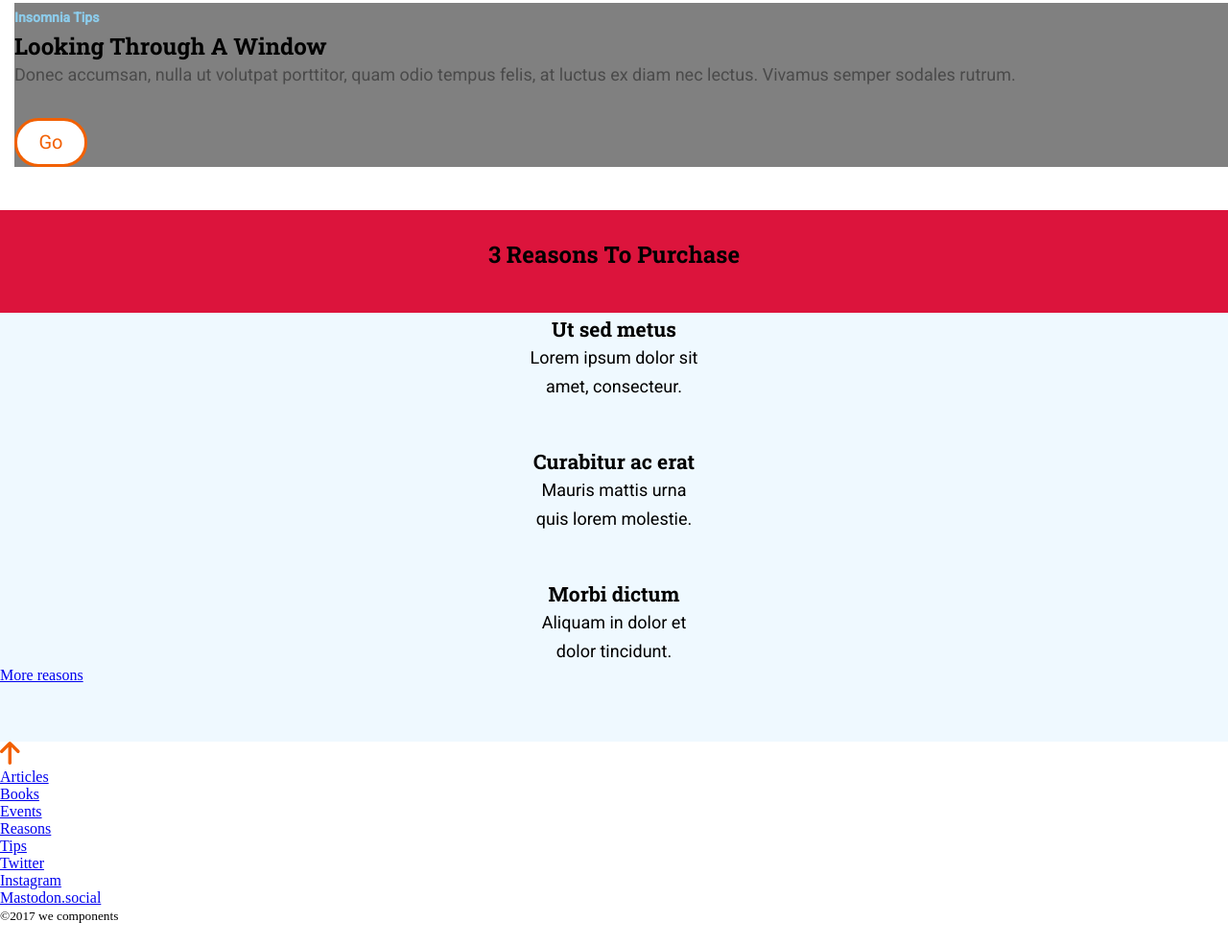
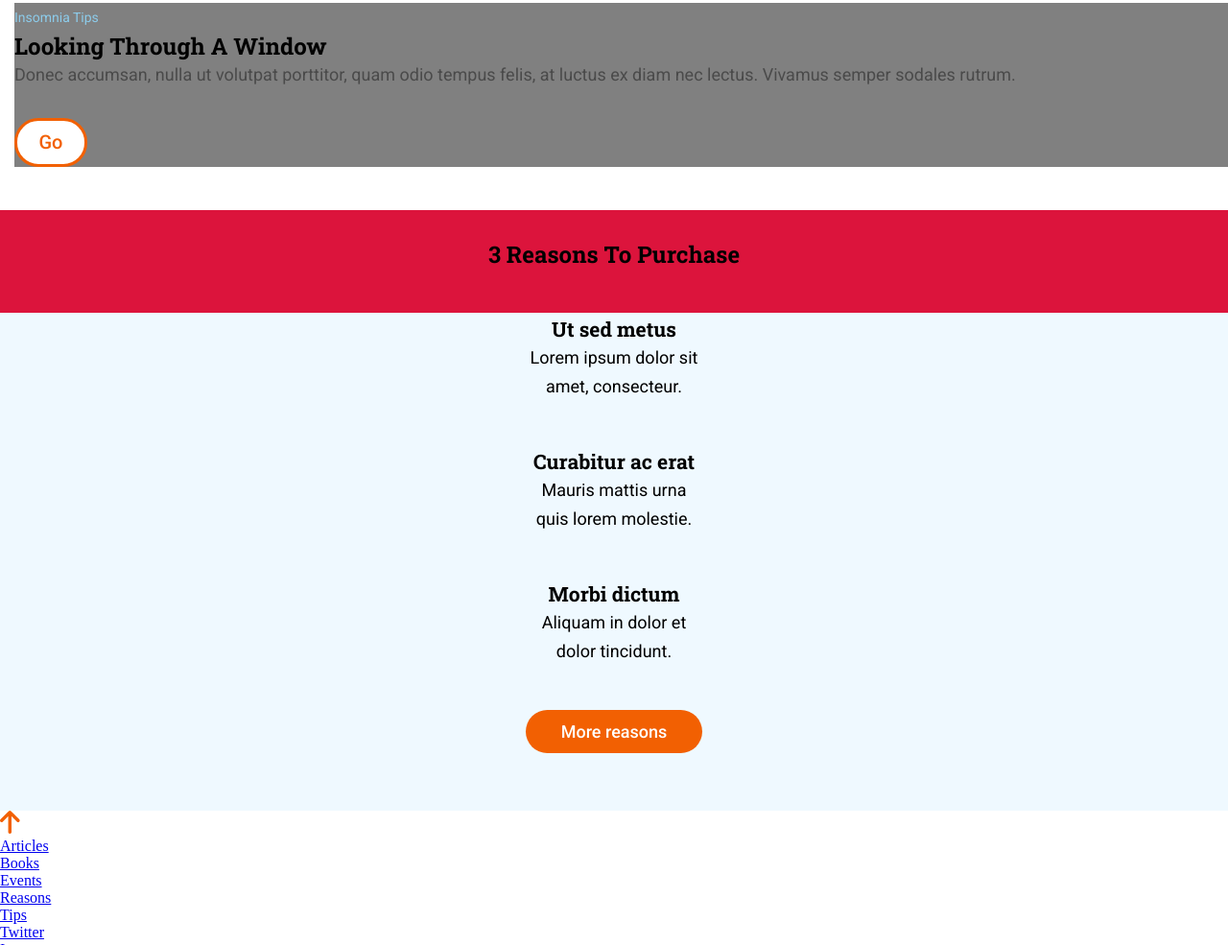
Before and after one commit to Adalab/modulo-1-evaluacion-final-almudenabr, a website: page src/html/index.html in a window 1280 px wide. Shown: the part 827-1812 px from the top of the page at 96% size. Before the commit the page ends 1790 px from the top, so only its background shows below. Drawn offline with nearby package versions, Linux system fonts and the light colour scheme; files that its build step writes are made by us from their sources; files whose address does not match are found by name.

Commit message:
fix section2 css

```diff
--- a/src/html/partials/main-section-reasons.html
+++ b/src/html/partials/main-section-reasons.html
@@ -20,9 +20,16 @@
           Aliquam in dolor et dolor tincidunt.
         </p>
       </article>
+
+      <div class="section2__articlesBox__button">
+        <a
+          class="section2__articlesBox__button--link"
+          href="https://adalab.es/"
+          target="_blank"
+          title="Know more reasons"
+          >More reasons
+        </a>
+      </div>
     </div>
-    <a href="https://adalab.es/" target="_blank" title="Know more reasons"
-      >More reasons
-    </a>
   </article>
 </section>
--- a/src/scss/core/_variables.scss
+++ b/src/scss/core/_variables.scss
@@ -1,5 +1,5 @@
 // fonts
-$font-main: "Roboto", sans-serif;
+$font-main: "Roboto", sans-serif; //regular400, medium500
 $font-title: "Roboto Slab", sans-serif; //bold
 
 // colors
--- a/src/scss/layout/_header.scss
+++ b/src/scss/layout/_header.scss
@@ -6,7 +6,7 @@
   background-image: url(../images/cover.jpg);
   background-position: top center;
   background-repeat: no-repeat;
-  background-size: 300%; //tamaño img ok pero no 100vh
+  // background-size: 300%; //tamaño img ok pero no 100vh
   background-size: cover;
   height: 100vh;
 
--- a/src/scss/layout/_main-section-insomnia.scss
+++ b/src/scss/layout/_main-section-insomnia.scss
@@ -9,6 +9,7 @@
     font-size: 0.875rem; //14px
     color: $color-lightblue;
     font-family: $font-main;
+    font-weight: 400;
     text-transform: capitalize;
   }
   &__title {
@@ -18,6 +19,7 @@
   }
   &__text {
     font-family: $font-main;
+    font-weight: 400;
     font-size: 1.125rem; //18px
     color: #4a4a4a;
   }
@@ -34,6 +36,7 @@
       color: $color-orange;
       font-size: 1.25rem; //20px
       font-family: $font-main;
+      font-weight: 500;
       line-height: 45px;
       height: 45px;
     }
--- a/src/scss/layout/_main-section-reasons.scss
+++ b/src/scss/layout/_main-section-reasons.scss
@@ -14,25 +14,28 @@
   &__articlesBox {
     display: grid;
     grid-template-columns: 1fr;
-    grid-template-rows: 93px 93px 93px;
+    grid-template-rows: 93px 93px 93px 45px;
     grid-row-gap: 45px;
-    // grid-template-areas: "ut" "curabitur" "morbi";
+    grid-template-areas: "ut" "curabitur" "morbi" "more";
     line-height: 30px;
 
-    // align-content: center;
+    &__art1 {
+      grid-area: ut;
+    }
+    &__art2 {
+      grid-area: curabitur;
+    }
+    &__art3 {
+      grid-area: morbi;
+    }
+    &__button {
+      grid-area: more;
+    }
 
-    // &__art1 {
-    //   grid-area: ut;
-    // }
-    // &__art2 {
-    //   grid-area: curabitur;
-    // }
-    // &__art3 {
-    //   grid-area: morbi;
-    // }
     &__art1,
     &__art2,
-    &__art3 {
+    &__art3,
+    &__button {
       width: 180px;
       text-align: center;
       font-size: 1.125rem; //18px
@@ -43,6 +46,23 @@
       }
       &--text {
         font-family: $font-main;
+        font-weight: 400;
+      }
+    }
+
+    &__button {
+      background: $color-orange;
+      width: 184px;
+      // height: 45px; //no es necesaria por haberle dado line-heigth 45px
+      border-radius: 22.5px;
+
+      &--link {
+        color: #ffffff;
+        text-decoration: none;
+        font-family: $font-main;
+        font-weight: 500;
+        line-height: 45px;
+        padding: 10px;
       }
     }
   }
```
